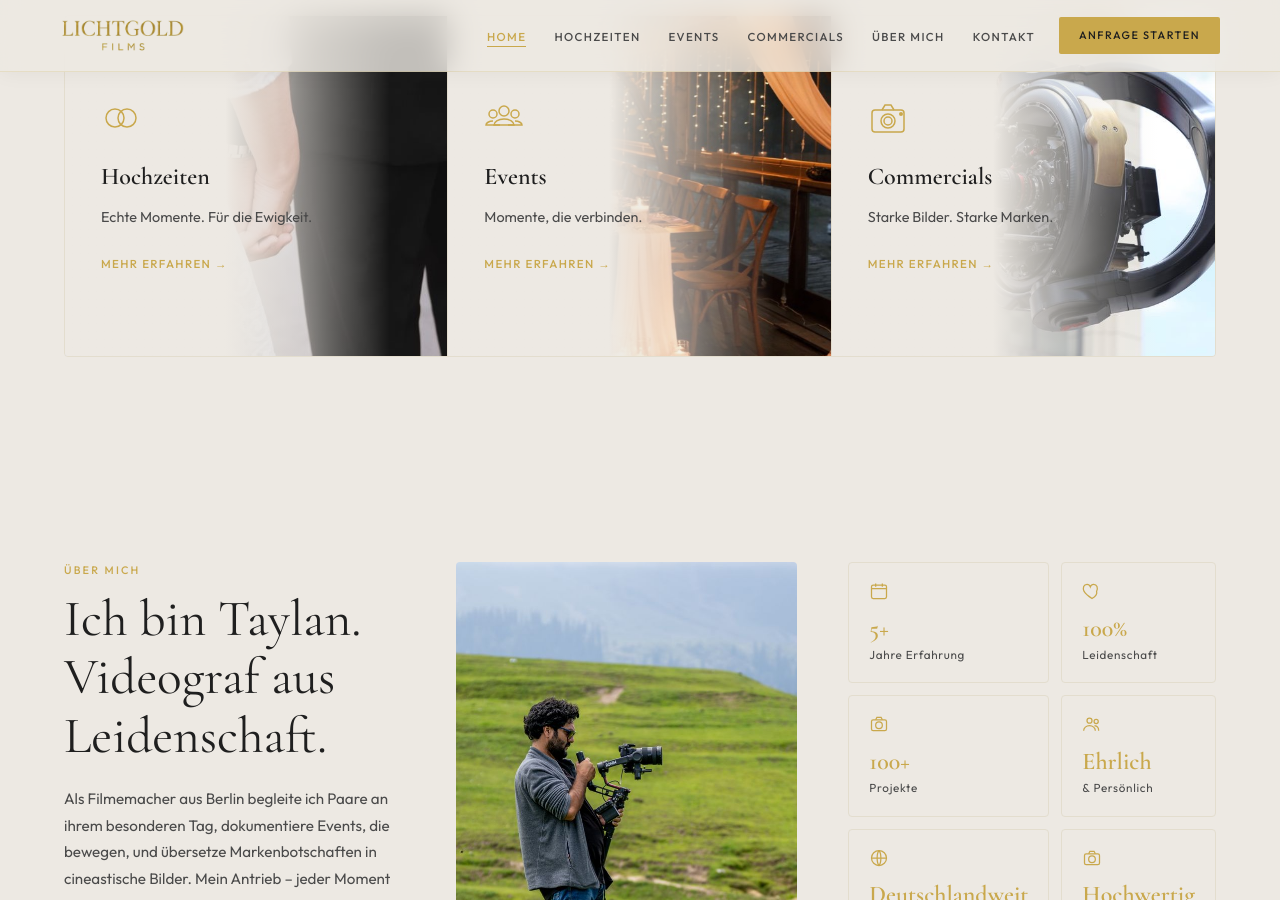
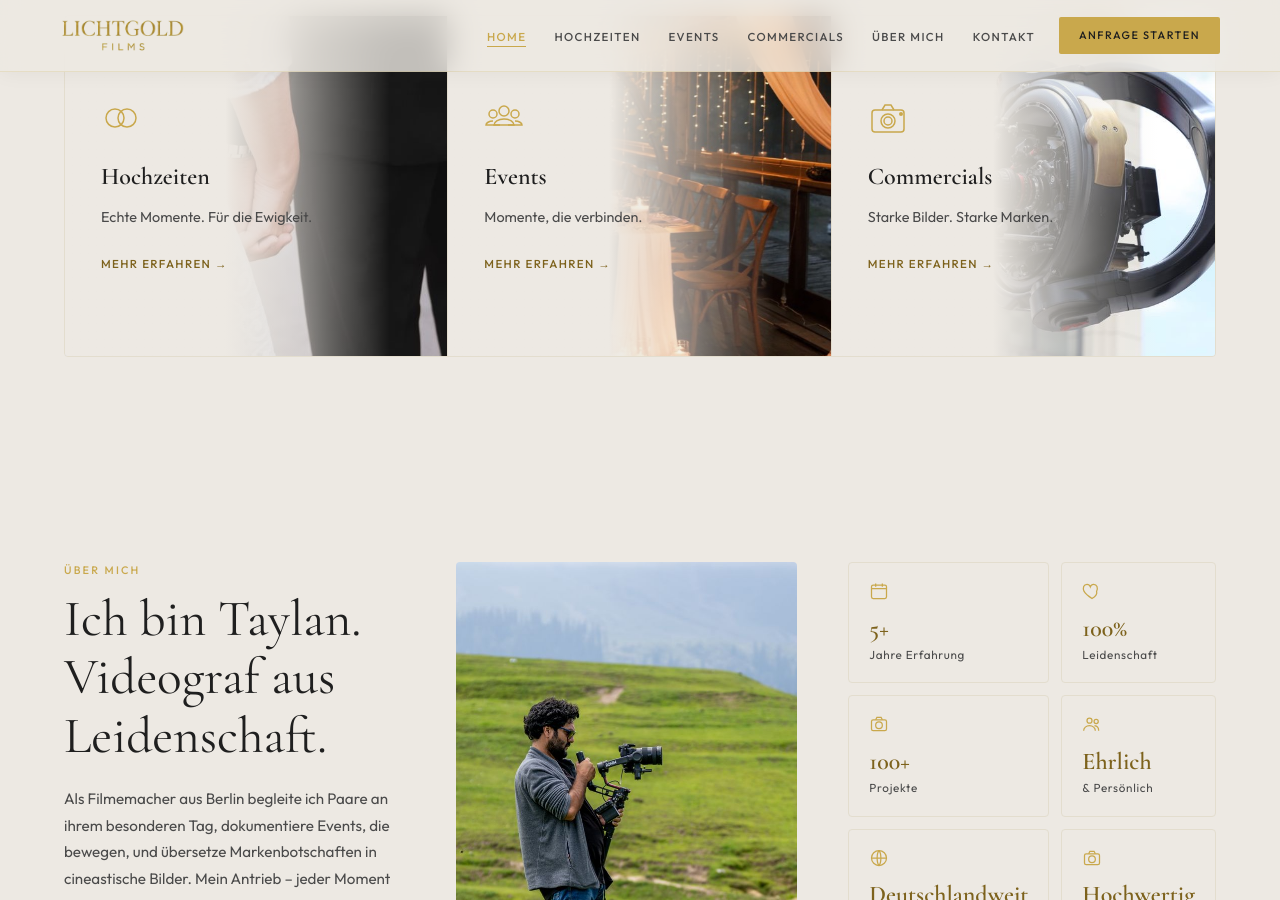
Before and after one commit to KaraMatrix/lichtgold-films, a Jekyll site: the page built from index.md, in a window 1280 px wide and 900 px high, scrolled down 987 px. Built offline with Jekyll 4.4.1, drawn with Linux system fonts in a browser that asks for light colours.

Commit message:
Gold-Text-Token: 4,8:1 auf hellen Flaechen, Fokus-Ring auf currentColor
Finaler Audit fand das Gold-auf-Creme-Muster in 9 Text-Klassen (2,2-2,6:1):
Kicker, Links, Statistik-Werte, FAQ-Aktiv. --gold-text = #7d621c auf hellen
Themes (gerechnet 4,8:1 cream / 4,78:1 warm), dunkles Theme behaelt Gold.
Icons bleiben dekorativ gold. :focus-visible auf currentColor (Baseline).

Co-Authored-By: Claude Fable 5 <noreply@anthropic.com>

```diff
--- a/assets/style.css
+++ b/assets/style.css
@@ -82,6 +82,9 @@
      Nav 0.8 -> text-mid 5,3:1 (warm 4,6:1); Overlay 0.75 -> text-dark 8,7:1;
      dunkel: Nav 0.8 braucht helle Links (#e0d8c8 = 7,7:1, #999 fiele auf 3,8:1),
      Overlay 0.8 -> ecru 6,5:1. */
+  /* Gold-TEXT auf Vollflächen: #C9A84C hält auf hell nur 2,6:1 -> dunkles
+     Gold #7d621c (4,8:1 cream / 4,78:1 warm); [data-theme=dunkel] -> echtes Gold. */
+  --gold-text: #7d621c;
   --nav-bg: rgba(251, 250, 248, 0.8);
   --nav-border: rgba(201, 168, 76, 0.2);
   --nav-link-color: var(--text-mid);
@@ -126,6 +129,7 @@
   --page-bg: var(--dark);
   --page-text: #e0d8c8;
   --headline-color: #fff;
+  --gold-text: var(--gold);
   --nav-bg: rgba(13, 13, 13, 0.8);
   --nav-border: var(--dark-border);
   --nav-link-color: #e0d8c8;
@@ -158,7 +162,7 @@ body {
 }
 img { display: block; max-width: 100%; }
 a { color: inherit; text-decoration: none; }
-:focus-visible { outline: 2px solid var(--gold); outline-offset: 3px; }
+:focus-visible { outline: 2px solid currentColor; outline-offset: 3px; }
 
 @media (prefers-reduced-motion: reduce) {
   html { scroll-behavior: auto; }
@@ -301,7 +305,7 @@ section { padding: var(--section-pad) 0; }
   font-size: 0.68rem;
   font-weight: 500;
   letter-spacing: 0.2em;
-  color: var(--gold);
+  color: var(--gold-text);
   margin-bottom: 12px;
   display: block;
 }
@@ -440,7 +444,7 @@ a.gbadge-chip:hover { background: rgba(10, 6, 2, 0.92); }
 .stat-item { padding: 18px 20px; border: 1px solid var(--cream-dark); border-radius: var(--radius-card); }
 .stat-icon { color: var(--gold); margin-bottom: 8px; }
 .stat-icon svg { width: 20px; height: 20px; stroke: currentColor; fill: none; stroke-width: 1.5; }
-.stat-value { font-family: var(--font-serif); font-size: 1.5rem; font-weight: 600; color: var(--gold); line-height: 1; margin-bottom: 5px; }
+.stat-value { font-family: var(--font-serif); font-size: 1.5rem; font-weight: 600; color: var(--gold-text); line-height: 1; margin-bottom: 5px; }
 .stat-label { font-size: 0.73rem; letter-spacing: 0.06em; color: var(--text-mid); }
 
 /* ===== FOOTER (immer dunkel, unabhaengig vom Seiten-Theme) ===== */
@@ -518,7 +522,7 @@ footer { background: var(--dark-mid); color: var(--text-light); padding: clamp(6
 .kat-icon { width: 40px; height: 40px; margin-bottom: 20px; color: var(--gold); }
 .kat-card h2 { font-family: var(--font-serif); font-size: 1.5rem; font-weight: 600; margin-bottom: 10px; }
 .kat-card p { font-size: 0.9rem; color: var(--text-mid); margin-bottom: 20px; line-height: 1.65; }
-.kat-link { font-size: 0.72rem; letter-spacing: 0.12em; font-weight: 500; color: var(--gold); }
+.kat-link { font-size: 0.72rem; letter-spacing: 0.12em; font-weight: 500; color: var(--gold-text); }
 .kat-link:hover { text-decoration: underline; }
 
 /* 3 gleich breite Spalten: Text | Foto | Kennzahlen-Grid - entspricht 1:1 dem Mockup
@@ -533,7 +537,7 @@ footer { background: var(--dark-mid); color: var(--text-light); padding: clamp(6
 
 .galerie { background: var(--cream-dark); }
 .galerie-header { display: flex; justify-content: space-between; align-items: flex-end; margin-bottom: 32px; gap: 20px; }
-.galerie-link { font-size: 0.72rem; letter-spacing: 0.12em; font-weight: 500; color: var(--gold); white-space: nowrap; }
+.galerie-link { font-size: 0.72rem; letter-spacing: 0.12em; font-weight: 500; color: var(--gold-text); white-space: nowrap; }
 .galerie-link:hover { text-decoration: underline; }
 
 .cta-banner { background: var(--dark); text-align: center; }
@@ -679,7 +683,7 @@ footer { background: var(--dark-mid); color: var(--text-light); padding: clamp(6
 }
 .projekt-thumb__info { padding: 12px 0 0; }
 .projekt-thumb__title { font-family: var(--font-serif); font-size: 0.9rem; font-weight: 600; color: var(--headline-color); line-height: 1.25; }
-.projekt-thumb__kat { font-size: 0.67rem; letter-spacing: 0.1em; color: var(--gold); margin-top: 3px; }
+.projekt-thumb__kat { font-size: 0.67rem; letter-spacing: 0.1em; color: var(--gold-text); margin-top: 3px; }
 
 /* Portfolio-Uebersicht (/portfolio/, page_type: portfolio-index) und generische Seiten
    (page_type: projekt/blog-index/post/Standard) — eigenes, ruhiges Layout, nutzt dieselben
@@ -687,9 +691,9 @@ footer { background: var(--dark-mid); color: var(--text-light); padding: clamp(6
 .projekt-grid { display: grid; grid-template-columns: repeat(auto-fill, minmax(220px, 1fr)); gap: 20px; }
 .wrap { width: var(--container); margin: 0 auto; }
 .wrap--narrow { max-width: 680px; }
-.projekt-detail__badge { display: inline-block; color: var(--gold); font-size: 0.75rem; letter-spacing: 0.14em; text-transform: uppercase; margin-bottom: 0.75em; }
+.projekt-detail__badge { display: inline-block; color: var(--gold-text); font-size: 0.75rem; letter-spacing: 0.14em; text-transform: uppercase; margin-bottom: 0.75em; }
 .projekt-detail__beschreibung { margin-top: 1.5rem; color: var(--page-text); }
-.link-arrow { color: var(--gold); font-weight: 600; letter-spacing: 0.02em; }
+.link-arrow { color: var(--gold-text); font-weight: 600; letter-spacing: 0.02em; }
 .link-arrow:hover, .link-arrow:focus-visible { text-decoration: underline; }
 .post-list__item { margin-bottom: 2rem; }
 .post-list__date { color: var(--text-mid); font-size: 0.9rem; }
@@ -781,7 +785,7 @@ summary.faq-question {
 }
 summary.faq-question::-webkit-details-marker { display: none; }
 summary.faq-question:hover { background: var(--cream-dark); }
-details[open] summary.faq-question { background: var(--cream-dark); color: var(--gold); }
+details[open] summary.faq-question { background: var(--cream-dark); color: var(--gold-text); }
 .faq-chevron { width: 20px; height: 20px; flex-shrink: 0; color: var(--gold); transition: transform var(--transition); }
 details[open] .faq-chevron { transform: rotate(180deg); }
 .faq-answer { padding: 0 24px 20px; font-size: 0.9rem; color: var(--text-mid); line-height: 1.75; }
```
